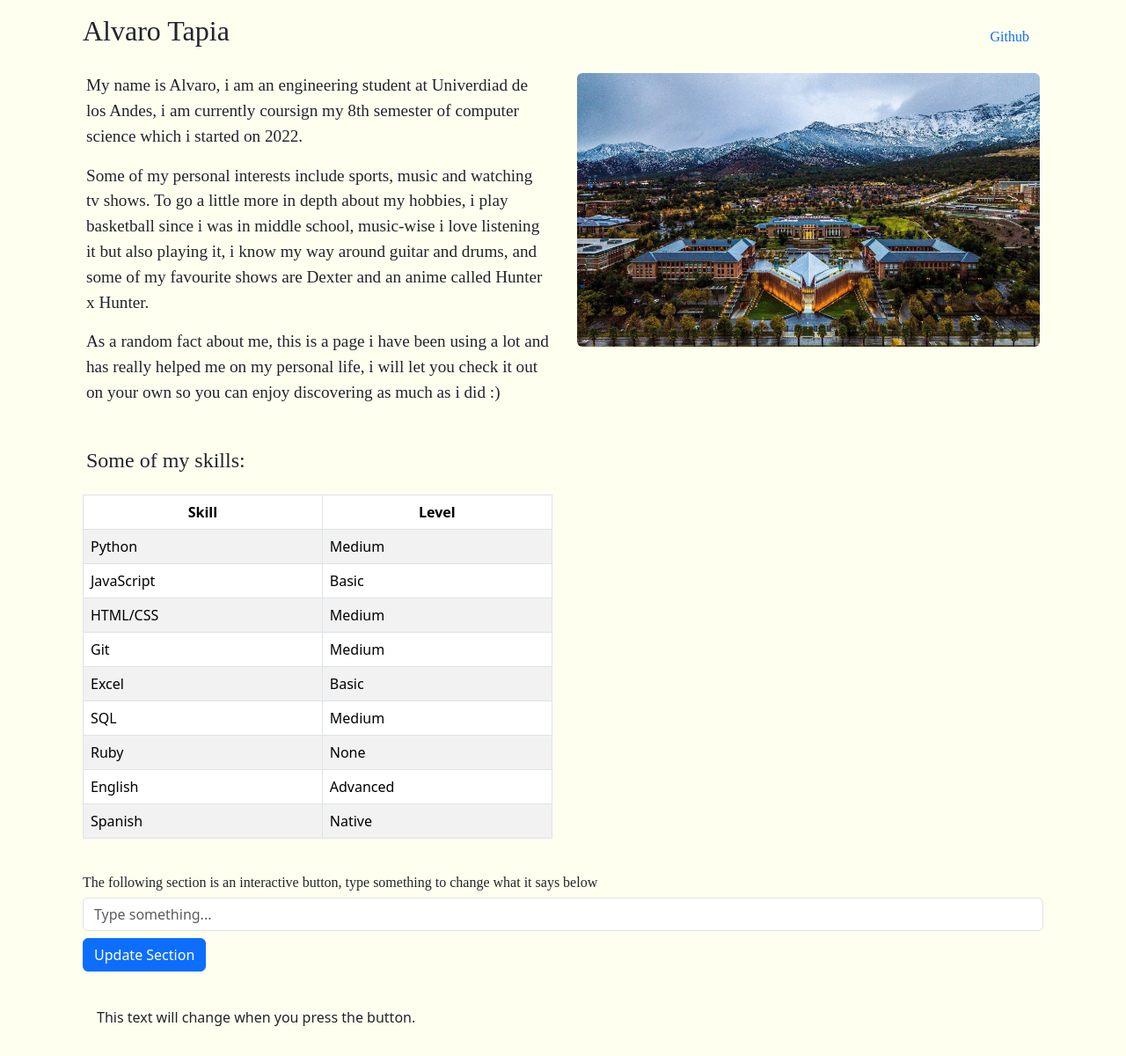
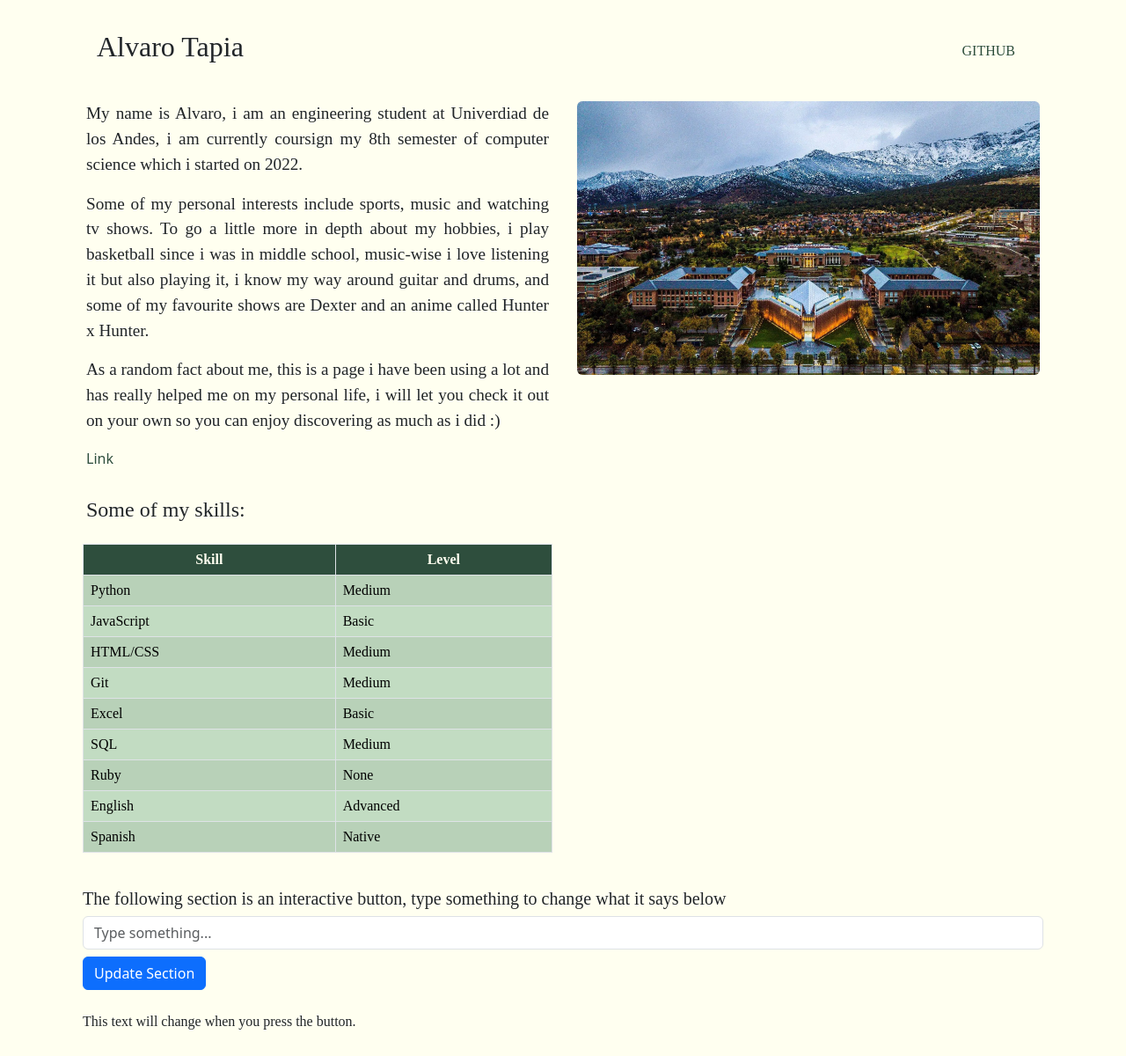
Before and after one commit to AlvaroTapiaCC/AlvaroTapiaCC.github.io, a plain HTML site: page index.html in a window 1280 px wide. Shown: the whole page at 88% size. Drawn offline with nearby package versions, Linux system fonts and the light colour scheme.

Commit message:
styled page

```diff
--- a/index.html
+++ b/index.html
@@ -8,19 +8,20 @@
 </head>
 <body>
     <div class="container py-3 px-4">
-        <div class="row">
+        <div class="row p-3" id="headline">
             <div class="col-auto"><h2>Alvaro Tapia</h2></div>
             <div class="col d-flex justify-content-end">
-                <h6 class="m-3"><a class="links text-decoration-none" href="https://github.com/AlvaroTapiaCC" target="_blank" rel="noopener noreferrer">Github</a></h6></div>
+                <h6 class="m-3"><a class="links" href="https://github.com/AlvaroTapiaCC" target="_blank" rel="noopener noreferrer">GITHUB</a></h6></div>
         </div>
 
         <div class="row">
-            <div class="col-12 col-md-6 p-3">
+            <div class="col-12 col-lg-6 p-3">
                 <p>My name is Alvaro, i am an engineering student at Univerdiad de los Andes, i am currently coursign my 8th semester of computer science which i started on 2022.</p>
                 <p>Some of my personal interests include sports, music and watching tv shows. To go a little more in depth about my hobbies, i play basketball since i was in middle school, music-wise i love listening it but also playing it, i know my way around guitar and drums, and some of my favourite shows are Dexter and an anime called Hunter x Hunter.</p>
                 <p>As a random fact about me, this is a page i have been using a lot and has really helped me on my personal life, i will let you check it out on your own so you can enjoy discovering as much as i did :)</p>
+                <a class="links" href="https://www.youtube.com/watch?v=xvFZjo5PgG0" target="_blank" rel="noopener noreferrer">Link</a>
             </div>
-            <div class="col-12 col-md-6 p-3">
+            <div class="col-12 col-lg-6 p-3">
                 <img src="campus.webp" alt="picture" class="img-fluid rounded">
             </div>
         </div>
@@ -30,7 +31,7 @@
         </div>
 
         <div class="row">
-            <div class="col-12 col-md-6 table-responsive">
+            <div class="col-12 col-lg-6 table-responsive">
                 <table class="table table-bordered table-striped">
                     <thead>
                         <tr>
@@ -81,12 +82,12 @@
         </div>
 
         <div class="my-4">
-            <h6>The following section is an interactive button, type something to change what it says below</h6>
+            <h5>The following section is an interactive button, type something to change what it says below</h5>
             <input type="text" id="userInput" class="form-control mb-2" placeholder="Type something...">
             <button class="btn btn-primary" id="updateButton">Update Section</button>
         </div>
 
-        <div class="mt-3 p-3" id="dynamicSection">
+        <div class="mt-3" id="dynamicSection">
             This text will change when you press the button.
         </div>
 
--- a/styles.css
+++ b/styles.css
@@ -9,4 +9,30 @@ h1, h2, h3, h4, h5, h6 {
 p {
     font-family: 'Poppins', serif;
     font-size: 1.2rem;
+    text-align: justify;
 }
+
+.links {
+    color: #2E4E3D;
+    text-decoration: none;
+}
+
+.table th {
+    background-color: #2E4E3D;
+    color: ivory;
+    font-family: 'Baloo 2', serif;
+}
+
+.table td {
+    background-color: #C2DCC2;
+    font-family: 'Poppins', serif;
+}
+
+#headline {
+    align-items: center;
+    justify-content: center;
+}
+
+#dynamicSection {
+    font-family: 'Baloo 2', serif;
+}
```
